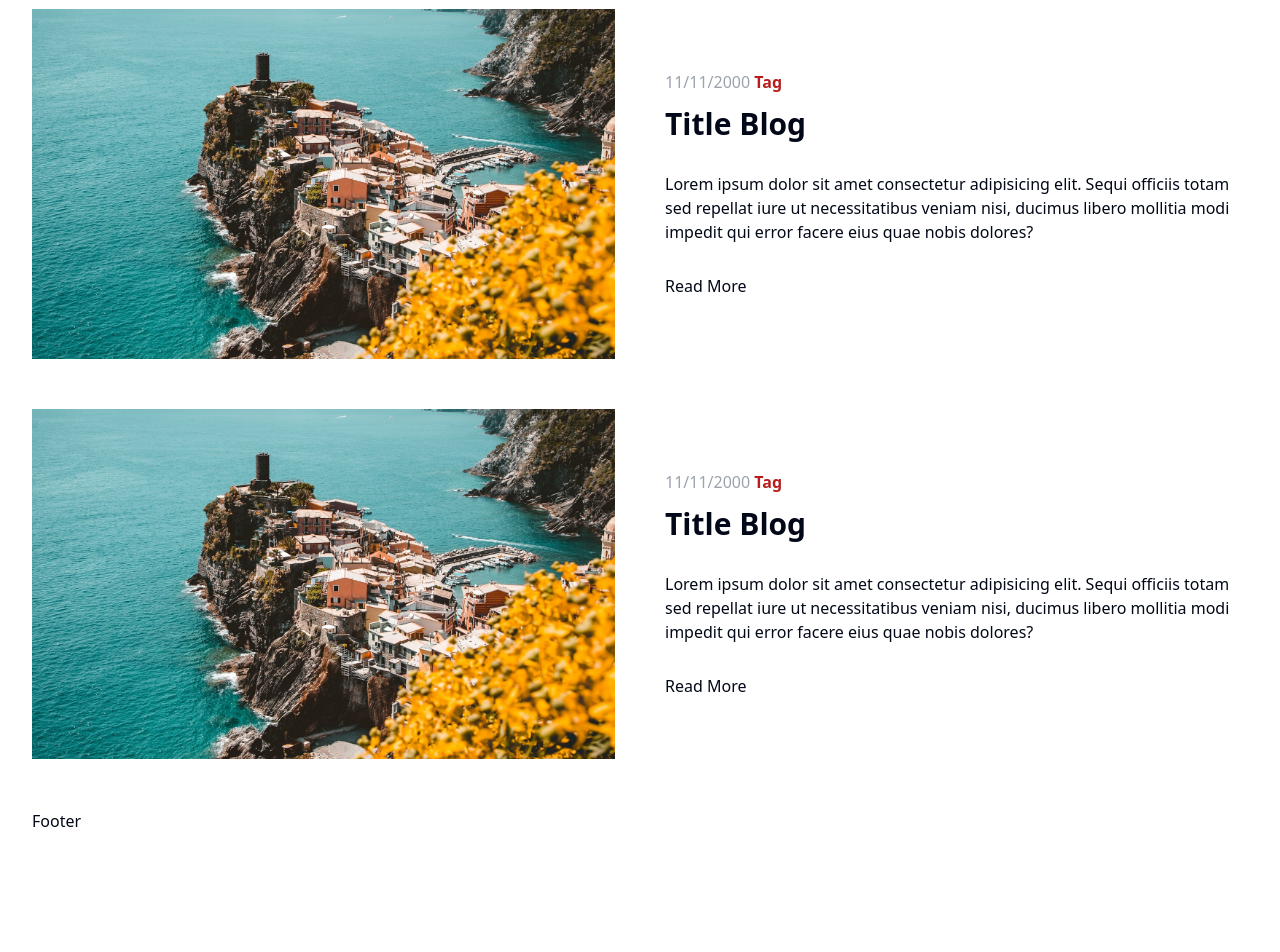
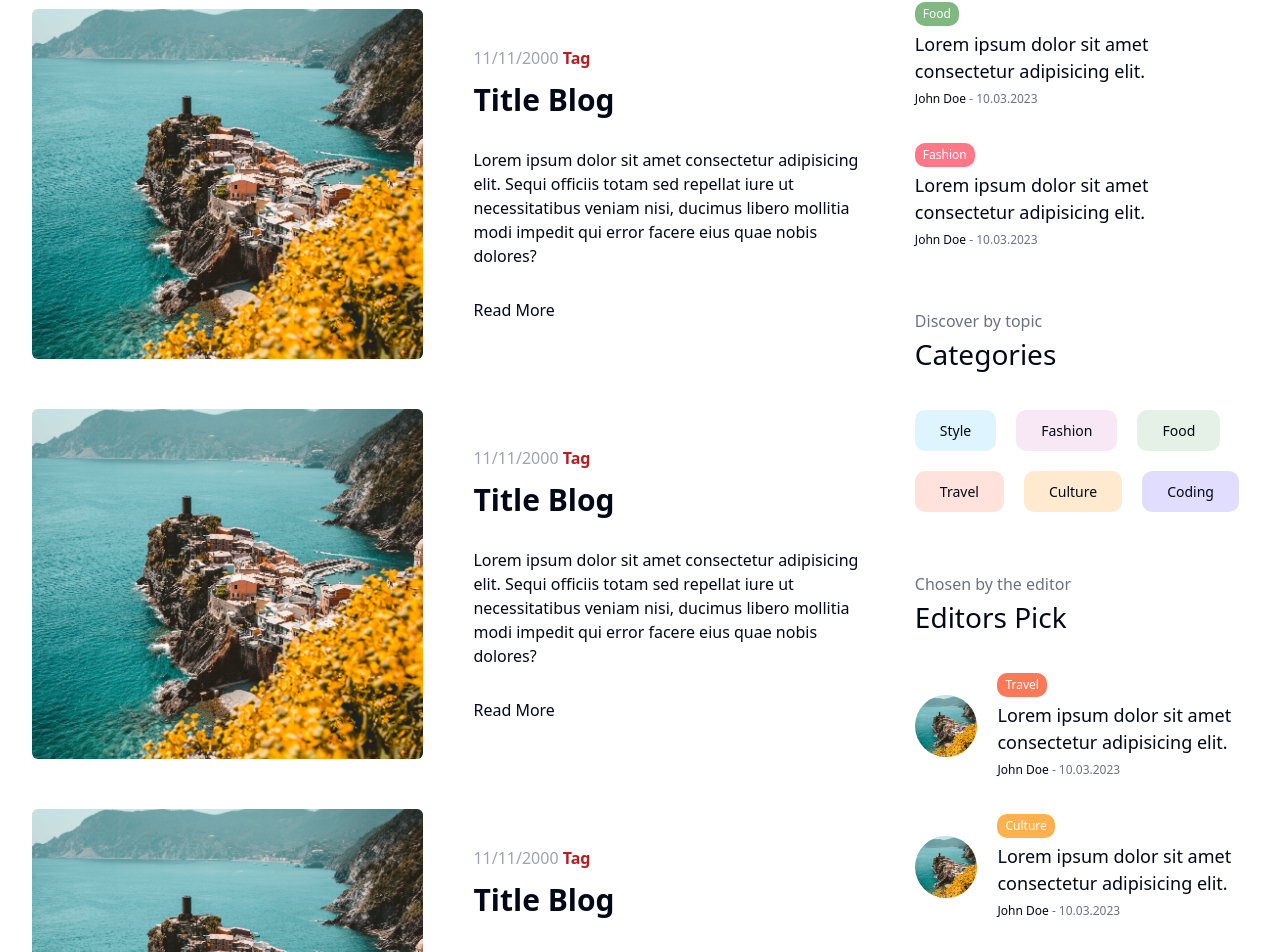
Before and after one commit to BrookTinnapat/next-blog-app, a Next.js app: page / in a window 1280 px wide. Shown: the part 1627-2579 px from the top of the page. Before the commit the page ends 2460 px from the top, so only its background shows below. Built offline with nearby package versions, Linux system fonts and the light colour scheme.

Commit message:
feat: add side menu

```diff
--- a/app/page.js
+++ b/app/page.js
@@ -1,14 +1,17 @@
 import CardList from "@/components/cardList/CardList";
 import CategoryList from "@/components/categoryList/CategoryList";
 import Featured from "@/components/featured/Featured";
-import Image from "next/image";
+import Menu from "@/components/menu/Menu";
 
 export default function Home() {
   return (
-    <>
+    <div>
       <Featured />
       <CategoryList />
-      <CardList />
-    </>
+      <div className="flex gap-[50px]">
+        <CardList />
+        <Menu />
+      </div>
+    </div>
   );
 }
--- a/components/card/Card.jsx
+++ b/components/card/Card.jsx
@@ -4,9 +4,14 @@ import Link from "next/link";
 
 const Card = () => {
   return (
-    <div className="my-[50px] flex items-center gap-[50px]">
-      <div className="flex-1 h-[350px] relative ">
-        <Image src="/p1.jpeg" alt="" fill className="object-cover" />
+    <div className="my-[50px] flex items-center gap-[50px] max-w-[968px]">
+      <div className="flex-1 h-[350px] relative">
+        <Image
+          src="/p1.jpeg"
+          alt="image"
+          fill
+          className="object-cover rounded-md"
+        />
       </div>
       <div className="flex-1 flex flex-col gap-[30px]">
         <div className="detial">
--- a/components/cardList/CardList.jsx
+++ b/components/cardList/CardList.jsx
@@ -4,9 +4,12 @@ import Card from "../card/Card";
 const CardList = () => {
   return (
     <>
-      <Card />
-      <Card />
-      <Card />
+      <div className="flex-[5]">
+        <Card />
+        <Card />
+        <Card />
+        <Card />
+      </div>
     </>
   );
 };
--- /dev/null
+++ b/components/menu/Menu.jsx
@@ -0,0 +1,27 @@
+import React from "react";
+import Link from "next/link";
+import Image from "next/image";
+import MenuPosts from "../menuPosts/MenuPosts";
+import MenuCategories from "../menuCategories/MenuCategories";
+
+const Menu = () => {
+  return (
+    <div className="flex-[2] mt-[60px]">
+      <h2 className="text-gray-500 text-[16px] font-[400]">{"What's hot"}</h2>
+      <h1 className="text-[28px]">Most Popular</h1>
+      <MenuPosts withImage={false} />
+      <h2 className="text-gray-500 text-[16px] font-[400]">
+        Discover by topic
+      </h2>
+      <h1 className="text-[28px]">Categories</h1>
+      <MenuCategories />
+      <h2 className="text-gray-500 text-[16px] font-[400]">
+        Chosen by the editor
+      </h2>
+      <h1 className="text-[28px]">Editors Pick</h1>
+      <MenuPosts withImage={true} />
+    </div>
+  );
+};
+
+export default Menu;
--- /dev/null
+++ b/components/menuCategories/MenuCategories.jsx
@@ -0,0 +1,47 @@
+import Link from "next/link";
+import React from "react";
+
+const MenuCategories = () => {
+  return (
+    <div className="mt-[35px] mb-[60px] flex flex-wrap gap-[20px]">
+      <Link
+        href="/blog?cat=style"
+        className="px-[25px] py-[10px] rounded-[10px] text-[14px] bg-[#57c4ff31]"
+      >
+        Style
+      </Link>
+      <Link
+        href="/blog"
+        className="px-[25px] py-[10px] rounded-[10px] text-[14px] bg-[#da85c731]"
+      >
+        Fashion
+      </Link>
+      <Link
+        href="/blog"
+        className="px-[25px] py-[10px] rounded-[10px] text-[14px] bg-[#7fb88133]"
+      >
+        Food
+      </Link>
+      <Link
+        href="/blog"
+        className="px-[25px] py-[10px] rounded-[10px] text-[14px] bg-[#ff795736]"
+      >
+        Travel
+      </Link>
+      <Link
+        href="/blog"
+        className="px-[25px] py-[10px] rounded-[10px] text-[14px] bg-[#ffb04f45]"
+      >
+        Culture
+      </Link>
+      <Link
+        href="/blog"
+        className="px-[25px] py-[10px] rounded-[10px] text-[14px] bg-[#5e4fff31]"
+      >
+        Coding
+      </Link>
+    </div>
+  );
+};
+
+export default MenuCategories;
--- /dev/null
+++ b/components/menuPosts/MenuPosts.jsx
@@ -0,0 +1,108 @@
+import Image from "next/image";
+import Link from "next/link";
+import React from "react";
+
+const MenuPosts = ({ withImage }) => {
+  return (
+    <div className="mt-[35px] mb-[60px] flex flex-col gap-[35px]">
+      <Link href="/" className="flex items-center gap-[20px]">
+        {withImage && (
+          <div className="flex-1 aspect-square relative">
+            <Image
+              src="/p1.jpeg"
+              alt=""
+              fill
+              className="rounded-full border-3 border-lightgray object-cover"
+            />
+          </div>
+        )}
+        <div className="flex-[4] flex flex-col gap-[5px]">
+          <span className="px-[8px] py-[3px] rounded-[10px] text-[12px] text-white bg-[#ff7857] w-max">
+            Travel
+          </span>
+          <h3 className="text-[18px] font-medium text-softTextColor">
+            Lorem ipsum dolor sit amet consectetur adipisicing elit.
+          </h3>
+          <div className="text-[12px]">
+            <span>John Doe</span>
+            <span className="text-gray-500"> - 10.03.2023</span>
+          </div>
+        </div>
+      </Link>
+      <Link href="/" className="flex items-center gap-[20px]">
+        {withImage && (
+          <div className="flex-1 aspect-square relative">
+            <Image
+              src="/p1.jpeg"
+              alt=""
+              fill
+              className="rounded-full border-3 border-lightgray object-cover"
+            />
+          </div>
+        )}
+        <div className="flex-[4] flex flex-col gap-[5px]">
+          <span className="px-[8px] py-[3px] rounded-[10px] text-[12px] text-white bg-[#ffb14f] w-max">
+            Culture
+          </span>
+          <h3 className="text-[18px] font-medium text-softTextColor">
+            Lorem ipsum dolor sit amet consectetur adipisicing elit.
+          </h3>
+          <div className="text-[12px]">
+            <span>John Doe</span>
+            <span className="text-gray-500"> - 10.03.2023</span>
+          </div>
+        </div>
+      </Link>
+      <Link href="/" className="flex items-center gap-[20px]">
+        {withImage && (
+          <div className="flex-1 aspect-square relative">
+            <Image
+              src="/p1.jpeg"
+              alt=""
+              fill
+              className="rounded-full border-3 border-lightgray object-cover"
+            />
+          </div>
+        )}
+        <div className="flex-[4] flex flex-col gap-[5px]">
+          <span className="px-[8px] py-[3px] rounded-[10px] text-[12px] text-white bg-[#7fb881] w-max">
+            Food
+          </span>
+          <h3 className="text-[18px] font-medium text-softTextColor">
+            Lorem ipsum dolor sit amet consectetur adipisicing elit.
+          </h3>
+          <div className="text-[12px]">
+            <span>John Doe</span>
+            <span className="text-gray-500"> - 10.03.2023</span>
+          </div>
+        </div>
+      </Link>
+      <Link href="/" className="flex items-center gap-[20px]">
+        {withImage && (
+          <div className="flex-1 aspect-square relative">
+            <Image
+              src="/p1.jpeg"
+              alt=""
+              fill
+              className="rounded-full border-3 border-lightgray object-cover"
+            />
+          </div>
+        )}
+        <div className="flex-[4] flex flex-col gap-[5px]">
+          <span className="px-[8px] py-[3px] rounded-[10px] text-[12px] text-white bg-[#ff7887] w-max">
+            Fashion
+          </span>
+          <h3 className="text-[18px] font-medium text-softTextColor">
+            Lorem ipsum dolor sit amet consectetur adipisicing elit.
+          </h3>
+          <div className="text-[12px]">
+            <span>John Doe</span>
+            <span className="text-gray-500"> - 10.03.2023</span>
+          </div>
+        </div>
+      </Link>
+    </div>
+  );
+};
+
+export default MenuPosts;
--- a/components/themeProvider/ThemeProvider.jsx
+++ b/components/themeProvider/ThemeProvider.jsx
@@ -1,14 +1,14 @@
-"use client";
+// "use client";
 
-import * as React from "react";
-import { ThemeProvider } from "next-themes";
+// import * as React from "react";
+// import { ThemeProvider } from "next-themes";
 
-function MyApp({ Component, pageProps }) {
-  return (
-    <ThemeProvider attribute="class">
-      <Component {...pageProps} />
-    </ThemeProvider>
-  );
-}
+// function MyApp({ Component, pageProps }) {
+//   return (
+//     <ThemeProvider attribute="class">
+//       <Component {...pageProps} />
+//     </ThemeProvider>
+//   );
+// }
 
-export default MyApp;
+// export default MyApp;
```
